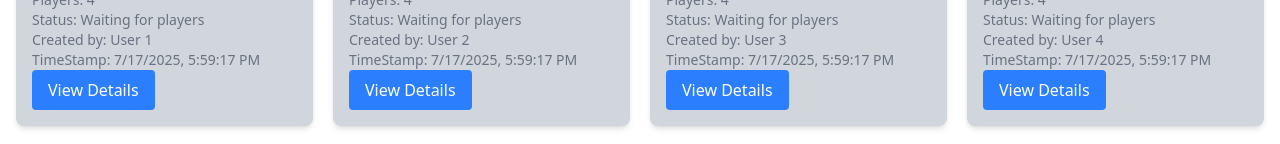
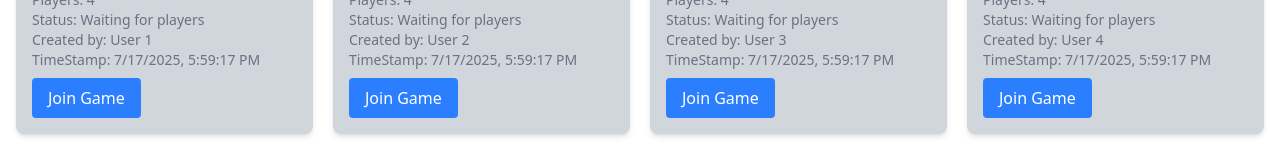
Before and after one commit to answjddns08/GamingHerb, a Vue app in the folder Frontend/: page /games/1 in a window 1280 px wide. Shown: the part 425-569 px from the top of the page. Built offline with nearby package versions, Linux system fonts and the light colour scheme.

Commit message:
게임 대기방 제작(디자인, 코딩 안했음)

```diff
--- a/Frontend/src/router/index.js
+++ b/Frontend/src/router/index.js
@@ -16,7 +16,13 @@ const router = createRouter({
       props: true,
     },
     {
-      path: "/games/:gameId/ready",
+      path: "/games/:roomId",
+      name: "waiting-room",
+      component: () => import("../views/WaitingRoom.vue"),
+      props: true,
+    },
+    {
+      path: "/games/:gameId/newRoom",
       name: "make-room",
       component: () => import("../views/MakeRoom.vue"),
       props: true,
--- a/Frontend/src/views/GameRooms.vue
+++ b/Frontend/src/views/GameRooms.vue
@@ -30,9 +30,13 @@
           <p class="text-gray-500 text-sm">Created by: User {{ i }}</p>
           <p class="text-gray-500 text-sm">TimeStamp: {{ new Date().toLocaleString() }}</p>
         </div>
-        <button class="bg-blue-500 text-white px-4 py-2 rounded hover:bg-blue-600 transition">
-          View Details
-        </button>
+        <RouterLink :to="{ name: 'waiting-room', params: { roomId: i } }">
+          <button
+            class="bg-blue-500 text-white px-4 py-2 rounded hover:bg-blue-600 transition mt-2"
+          >
+            Join Game
+          </button>
+        </RouterLink>
       </div>
     </div>
   </main>
--- /dev/null
+++ b/Frontend/src/views/WaitingRoom.vue
@@ -0,0 +1,18 @@
+<template>
+  <div>
+    <h1>Waiting Room</h1>
+    <p>Please wait while we set up the game...</p>
+    <p>Room ID: {{ roomId }}</p>
+  </div>
+</template>
+
+<script setup>
+import { ref } from "vue";
+import { useRoute } from "vue-router";
+
+const route = useRoute();
+
+const roomId = ref(route.params.roomId || "default-room");
+</script>
+
+<style scoped></style>
```
